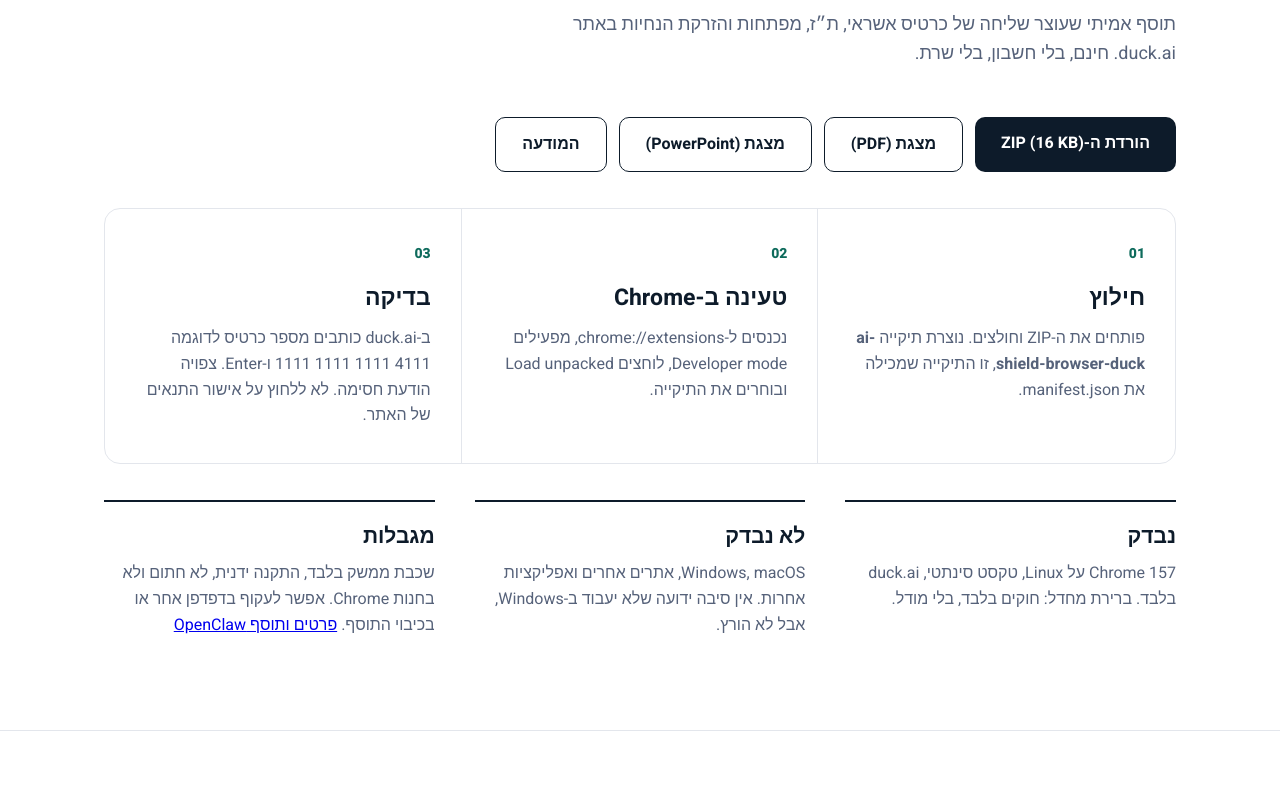
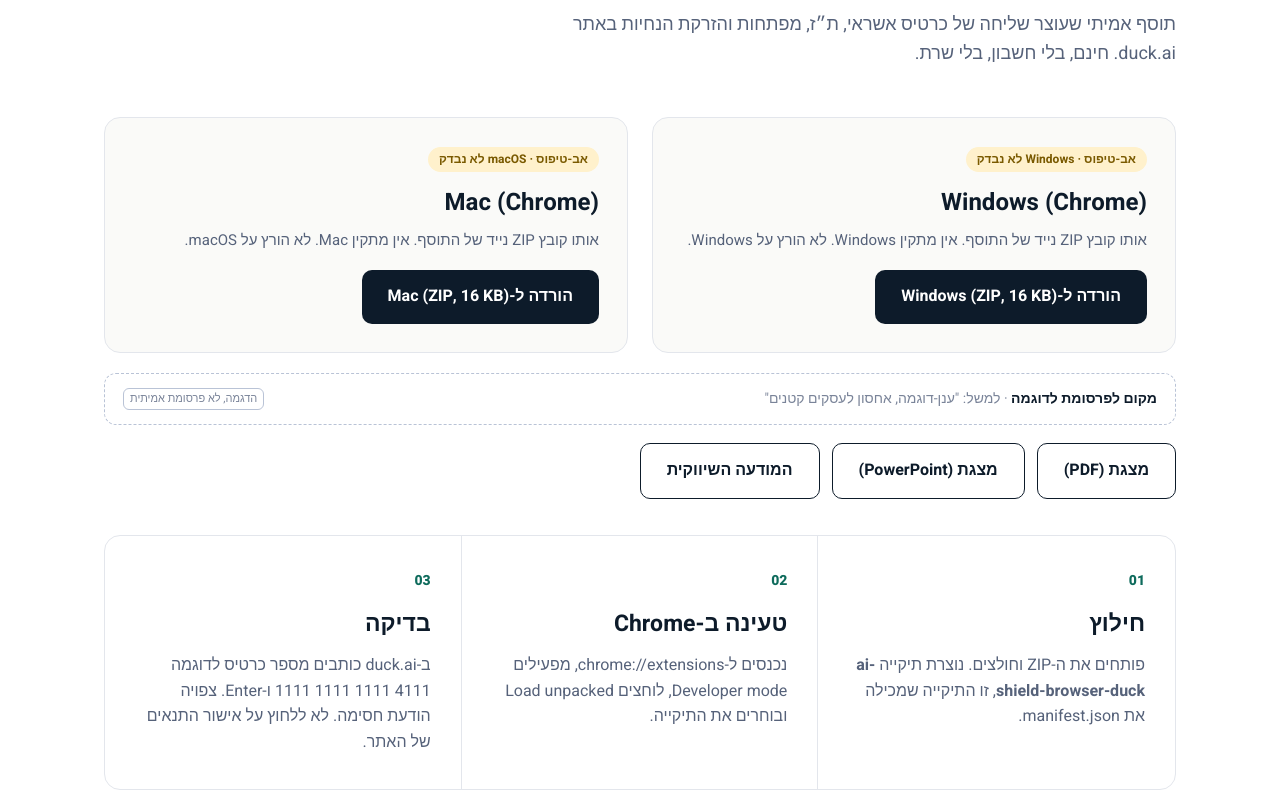
Before and after one commit to sudrylai-coder/ai-shield-demo, a plain HTML site: page index.html in a window 1280 px wide. Shown: the part 886-1680 px from the top of the page. Drawn offline with Linux system fonts and the light colour scheme.

Commit message:
Root: Windows/Mac download cards (same ZIP, untested labels), sample ad slots

```diff
--- a/index.html
+++ b/index.html
@@ -39,7 +39,10 @@ h2{font-size:40px;line-height:1.15;margin:0 0 14px;font-weight:800;letter-spacin
 <div class="hero"><div class="w g"><div><span class="eye">סביבת עבודה מוגנת לעובדים שכבר משתמשים ב-AI</span><h1>AI בעסק שלכם.<br><span>בגבולות שאתם קובעים.</span></h1><p class="lead">העובדים ממשיכים לעבוד עם AI דרך AI Shield. לפני השליחה היא בודקת הודעות וקבצים, וחוסמת תעודות זהות וכרטיסי אשראי עם הסבר ברור. כל אירוע נרשם ומוצג בדשבורד.</p><div class="cta"><a class="btn" href="#download">הורדת התוסף</a><a class="btn ghost" href="demo/index.html">פתחו את ההדגמה</a><a class="btn ghost" href="#contact">קבעו שיחת היכרות</a></div></div>
 <div class="card"><div class="bar"><b>התראת אבטחה</b><span>דוגמה: משרד רואי חשבון בדוי</span></div><div class="bd"><h4>מה קרה</h4><div class="r"><span>עובד ניסה לשלוח ת״ז של לקוח ל-AI</span><span class="p hi">נחסם</span></div><div class="r"><span>העברת 1,500 ₪ לספק</span><span class="p ap">הדגמה: אישור מנהל</span></div><h4>מה מותר</h4><div class="r"><span>שאלות כלליות ל-AI</span><span class="p ok">מותר</span></div></div><div class="ex">להמחשה בלבד. תרחיש דמו, לא לקוח אמיתי.</div></div></div></div>
 <section id="download" class="alt"><div class="w"><h2>הורדה: תוסף Chrome לבדיקה</h2><p class="sub">תוסף אמיתי שעוצר שליחה של כרטיס אשראי, ת״ז, מפתחות והזרקת הנחיות באתר duck.ai. חינם, בלי חשבון, בלי שרת.</p>
-<div class="cta" style="margin-bottom:36px"><a class="btn" href="openclaw-guard/download/ai-shield-browser-duck-0.2.0.zip" download>הורדת ה-ZIP (16 KB)</a><a class="btn ghost" href="start/ai-shield-judges-deck.pdf">מצגת (PDF)</a><a class="btn ghost" href="start/ai-shield-judges-deck.pptx">מצגת (PowerPoint)</a><a class="btn ghost" href="start/ai-shield-ad.png">המודעה</a></div>
+<style>.os{display:grid;grid-template-columns:1fr 1fr;gap:24px;margin-bottom:20px}.osc{background:var(--bg);border:1px solid var(--line);border-radius:16px;padding:28px}.osc h3{margin:0 0 6px;font-size:24px}.osc p{margin:0 0 18px;color:var(--mut);font-size:15px}.tag{display:inline-block;font-size:12px;font-weight:700;border-radius:20px;padding:3px 11px;background:#fff1cc;color:#7a5a00;margin-bottom:12px}.ad{display:flex;align-items:center;justify-content:space-between;gap:12px;border:1.5px dashed #b9c3d6;border-radius:12px;padding:14px 18px;color:#7a8499;font-size:14px;background:#fff;margin:0 0 14px}.ad b{color:var(--ink)}.ad i{font-style:normal;font-size:11px;border:1px solid #b9c3d6;border-radius:6px;padding:1px 6px}@media(max-width:860px){.os{grid-template-columns:1fr}}</style>
+<div class="os"><div class="osc"><span class="tag">אב-טיפוס · Windows לא נבדק</span><h3>Windows (Chrome)</h3><p>אותו קובץ ZIP נייד של התוסף. אין מתקין Windows. לא הורץ על Windows.</p><a class="btn" href="openclaw-guard/download/ai-shield-browser-duck-0.2.0.zip" download>הורדה ל-Windows (ZIP, 16 KB)</a></div><div class="osc"><span class="tag">אב-טיפוס · macOS לא נבדק</span><h3>Mac (Chrome)</h3><p>אותו קובץ ZIP נייד של התוסף. אין מתקין Mac. לא הורץ על macOS.</p><a class="btn" href="openclaw-guard/download/ai-shield-browser-duck-0.2.0.zip" download>הורדה ל-Mac (ZIP, 16 KB)</a></div></div>
+<div class="ad"><span><b>מקום לפרסומת לדוגמה</b> · למשל: "ענן-דוגמה, אחסון לעסקים קטנים"</span><i>הדגמה, לא פרסומת אמיתית</i></div>
+<div class="cta" style="margin:18px 0 36px"><a class="btn ghost" href="start/ai-shield-judges-deck.pdf">מצגת (PDF)</a><a class="btn ghost" href="start/ai-shield-judges-deck.pptx">מצגת (PowerPoint)</a><a class="btn ghost" href="start/ai-shield-ad.png">המודעה השיווקית</a></div>
 <div class="steps"><div class="step"><div class="n">01</div><h3>חילוץ</h3><p>פותחים את ה-ZIP וחולצים. נוצרת תיקייה <b>ai-shield-browser-duck</b>, זו התיקייה שמכילה את manifest.json.</p></div><div class="step"><div class="n">02</div><h3>טעינה ב-Chrome</h3><p>נכנסים ל-chrome://extensions, מפעילים Developer mode, לוחצים Load unpacked ובוחרים את התיקייה.</p></div><div class="step"><div class="n">03</div><h3>בדיקה</h3><p>ב-duck.ai כותבים מספר כרטיס לדוגמה 4111 1111 1111 1111 ו-Enter. צפויה הודעת חסימה. לא ללחוץ על אישור התנאים של האתר.</p></div></div>
 <div class="get" style="margin-top:36px"><div><h3>נבדק</h3><p>Chrome 157 על Linux, טקסט סינתטי, duck.ai בלבד. ברירת מחדל: חוקים בלבד, בלי מודל.</p></div><div><h3>לא נבדק</h3><p>Windows, macOS, אתרים אחרים ואפליקציות אחרות. אין סיבה ידועה שלא יעבוד ב-Windows, אבל לא הורץ.</p></div><div><h3>מגבלות</h3><p>שכבת ממשק בלבד, התקנה ידנית, לא חתום ולא בחנות Chrome. אפשר לעקוף בדפדפן אחר או בכיבוי התוסף. <a href="openclaw-guard/">פרטים ותוסף OpenClaw</a></p></div></div></div></section>
 <section id="risk" class="alt"><div class="w"><h2>כשנותנים ל-AI גישה, זה כבר לא רק צ'אט</h2><p class="sub">שני מקרים מהשנה האחרונה. הם מראים את הסיכון, לא מה אנחנו מונעים.</p><div class="two">
@@ -50,7 +53,7 @@ h2{font-size:40px;line-height:1.15;margin:0 0 14px;font-weight:800;letter-spacin
 <div class="step"><div class="n">02</div><h3>חסימה עם הסבר</h3><p>מידע רגיש לא נשלח, והעובד מקבל הסבר ופנייה למנהל. אישור מנהל לפעולות רגישות מוצג בהדגמה, ועדיין לא מחובר לבנק או למערכות אמיתיות.</p></div>
 <div class="step"><div class="n">03</div><h3>שקיפות</h3><p>דשבורד מציג מה נבדק, מה נחסם ומה אושר. השימוש ב-AI מחוץ לAI Shield אינו נראה לה.</p></div></div></div></section>
 <section id="get" class="alt"><div class="w"><h2>מה אמיתי ומה מדומה</h2><p class="sub">מצב הדמו של AI Shield, בלי להגזים.</p><div class="get"><div><h3>רץ בדמו</h3><p>זיהוי ת״ז וכרטיס אשראי בהודעות, וחסימה עם הסבר. הנתונים לא נשמרים, רק 4 ספרות אחרונות מופיעות בהתראה.</p></div><div><h3>מדומה</h3><p>וואטסאפ, יומן וקופה בדמו הם מדומים. אין עדיין חיבור לתעבורה אמיתית של עסק.</p></div><div><h3>עדיין לא נבדק</h3><p>ביקוש, תמחור ותוצאות בשטח. אלו השערות שנבדוק עם עסקים.</p></div></div></div></section>
-<section id="contact" class="dark"><div class="w cg"><div><h2>בואו נדבר</h2><p class="sub" style="margin-bottom:24px">שיחה קצרה, בלי התחייבות. נחזור אליכם ונבין איפה ה-AI כבר עובד אצלכם.</p><p class="honest" style="color:#9fb0c8">שקיפות: זה שירות בהקמה. אין הגנה מוחלטת מפני כל תקרית, וההדגמות באתר הן להמחשה. פניות מהטופס נשמרות במערכת הצוות ונגישות לצוות מורשה בלבד. אין לקוחות, תוצאות או צוות שמוצגים כאן שלא קיימים.</p></div>
+<section style="padding:36px 0"><div class="w"><div class="ad"><span><b>מקום לפרסומת לדוגמה</b> · למשל: "הדרכות אבטחה לצוותים, חברה בדויה"</span><i>הדגמה, לא פרסומת אמיתית</i></div><div class="ad" style="border-style:solid"><span><b>תרומה לפיתוח</b> · מתוכנן, עדיין לא פעיל. אין כאן תשלום או מעקב.</span><i>הדגמה</i></div></div></section><section id="contact" class="dark"><div class="w cg"><div><h2>בואו נדבר</h2><p class="sub" style="margin-bottom:24px">שיחה קצרה, בלי התחייבות. נחזור אליכם ונבין איפה ה-AI כבר עובד אצלכם.</p><p class="honest" style="color:#9fb0c8">שקיפות: זה שירות בהקמה. אין הגנה מוחלטת מפני כל תקרית, וההדגמות באתר הן להמחשה. פניות מהטופס נשמרות במערכת הצוות ונגישות לצוות מורשה בלבד. אין לקוחות, תוצאות או צוות שמוצגים כאן שלא קיימים.</p></div>
 <div class="form"><input id="fb" maxlength="80" placeholder="שם העסק"><input id="fc" maxlength="120" placeholder="איך חוזרים אליכם (טלפון או מייל)"><textarea id="fp" maxlength="600" rows="3" placeholder="מה הכי מדאיג אתכם?"></textarea><input id="fh" tabindex="-1" autocomplete="off" aria-hidden="true" style="position:absolute;opacity:0;width:0;height:0;padding:0;border:0;margin:0;pointer-events:none"><label><input id="fk" type="checkbox"><span>אני מסכים/ה שהפרטים שמסרתי (שם עסק, טלפון או מייל, ותיאור הפנייה) יישמרו בשרת בסינגפור ויהיו נגישים לצוות מורשה בלבד, כדי שיחזרו אליי. אפשר לבקש הסרה בכל עת.</span></label><a class="btn" href="#contact" id="fs">שלחו פנייה</a><div id="fm"></div></div></div></section>
 <footer><div class="w">© AI Shield · פרויקט הקאתון, AI Venture Night 2026</div></footer>
 <script>var SBU="https://zavxnzrxabhjjjwkpdke.supabase.co",SBK="sb_publishable_SGfn6UxMGxKG9s83uvR3Cw_QIBYvIvN";
```
